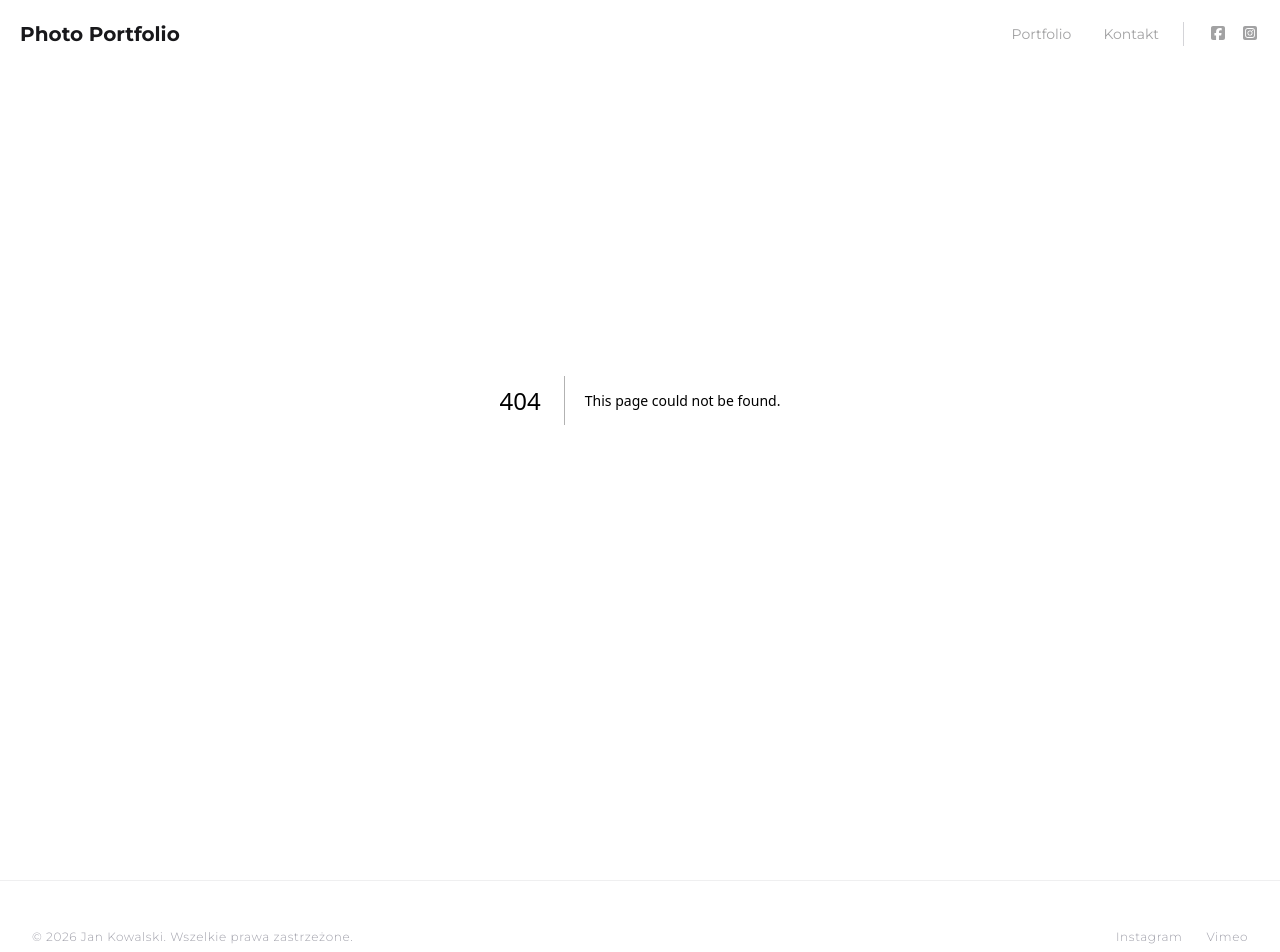
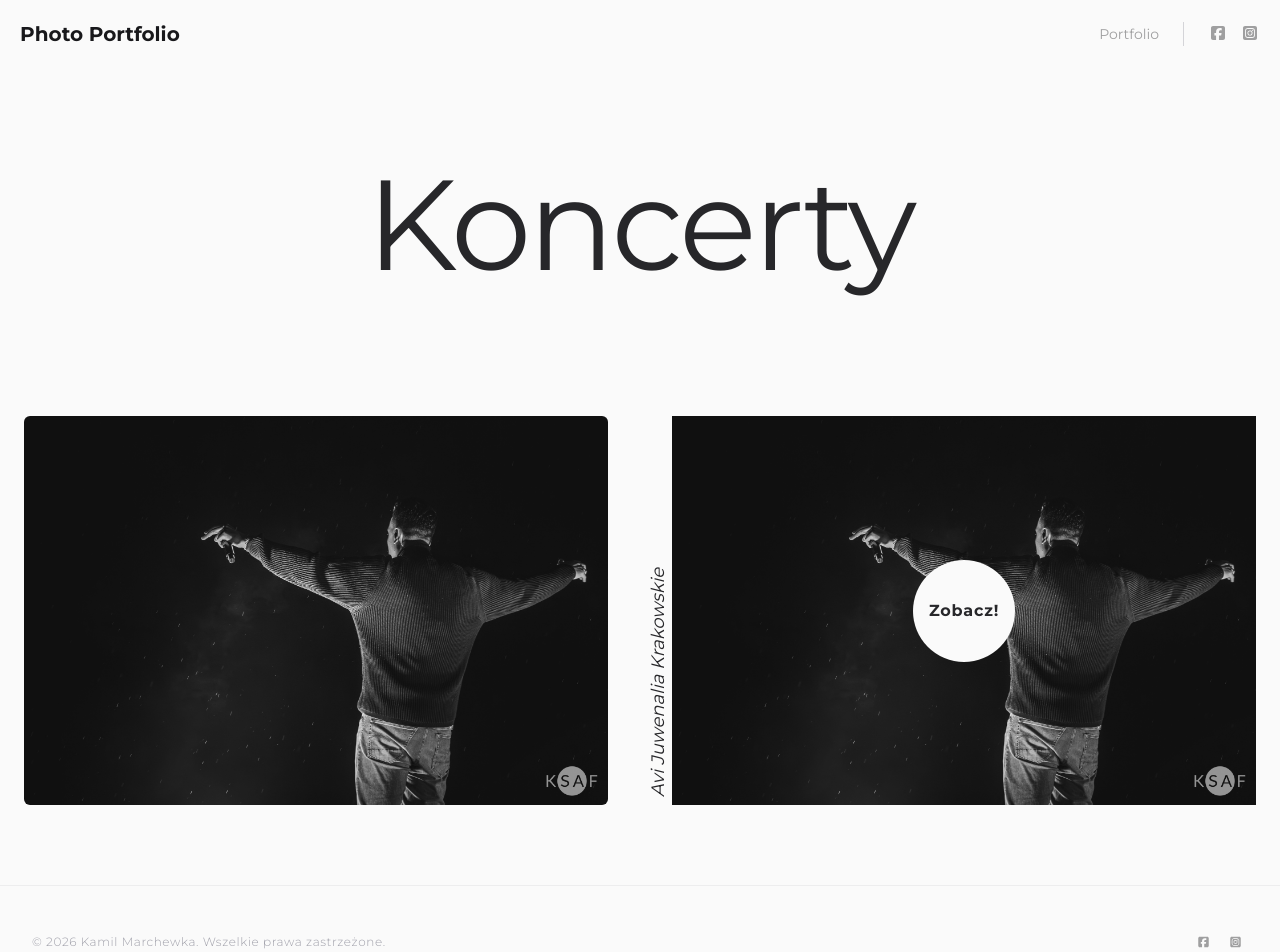
Before and after one commit to kamilmarchewka/KM_photo_portfolio, a Next.js app: page /koncerty in a window 1280 px wide. Before the commit this address had no page. Shown: the top 952 px of the page. Built offline with nearby package versions, Linux system fonts and the light colour scheme.

Commit message:
magnetic cursor initial setup

```diff
--- a/app/globals.css
+++ b/app/globals.css
@@ -8,8 +8,3 @@
     var(--font-montserrat-normal), var(--font-montserrat-italic), ui-sans-serif,
     system-ui;
 }
-
-body {
-  background: var(--background);
-  color: var(--foreground);
-}
--- /dev/null
+++ b/app/koncerty/avi/page.tsx
@@ -0,0 +1,21 @@
+import Gallery from "@/components/Gallery";
+import Image from "next/image";
+import Link from "next/link";
+import { photoData } from "@/data/photos";
+
+export default function Koncerty() {
+  return (
+    <>
+      {/* Main header */}
+      <header className="relative flex flex-col items-center justify-center gap-16 pt-40 py-32">
+        {/* SVG logo with animation */}
+        <h1 className="text-6xl md:text-7xl lg:text-9xl tracking-tight text-zinc-800 font-abril-fatface">
+          Koncerty
+        </h1>
+      </header>
+      {/* Gallery */}
+
+      <Gallery photos={photoData} />
+    </>
+  );
+}
--- /dev/null
+++ b/app/koncerty/page.tsx
@@ -0,0 +1,44 @@
+import Gallery from "@/components/Gallery";
+import Image from "next/image";
+import Link from "next/link";
+import ImageHoverCard from "@/components/ImageHoverCard";
+
+export default function Koncerty() {
+  return (
+    <>
+      {/* Main header */}
+      <header className="relative flex flex-col items-center justify-center gap-16 pt-40 py-32">
+        {/* SVG logo with animation */}
+        <h1 className="text-6xl md:text-7xl lg:text-9xl tracking-tight text-zinc-800 font-abril-fatface">
+          Koncerty
+        </h1>
+      </header>
+      {/* Gallery */}
+
+      <section className="grid grid-cols-2 gap-16">
+        <ImageHoverCard />
+        <div className="relative w-full aspect-3/2 rounded-md">
+          {/* Event name */}
+          <h2 className="block px-2 text-lg text-zinc-800 left-0 bottom-0 origin-bottom-left transform -rotate-90 z-50 absolute text-nowrap italic font-normal">
+            Avi Juwenalia Krakowskie
+          </h2>
+          {/* Cover Image */}
+          <Image
+            fill
+            src="/gallery/20260516_KSAF_AGH_Avi_KMarchewka_004.jpg"
+            alt="Zdjęcie koncertowe w tle"
+          />
+          {/* Circle cursor */}
+          <span className="absolute inset-0 flex items-center justify-center">
+            <Link
+              href="/koncerty/avi"
+              className="bg-zinc-50 text-zinc-800 aspect-square px-4 rounded-full flex items-center justify-items-center font-bold tracking-wider"
+            >
+              Zobacz!
+            </Link>
+          </span>
+        </div>
+      </section>
+    </>
+  );
+}
--- a/app/layout.tsx
+++ b/app/layout.tsx
@@ -36,7 +36,7 @@ export default function RootLayout({
       lang="en"
       className={`${abrilFatface.variable} ${montserratNormal.variable} ${montserratItalic.variable} h-full antialiased`}
     >
-      <body className="min-h-full font-montserrat">
+      <body className="min-h-full font-montserrat bg-zinc-50 text-zinc-800">
         <TopBar />
         <main className="mx-auto max-w-7xl w-full px-6">{children}</main>
         <Footer />
--- a/app/page.tsx
+++ b/app/page.tsx
@@ -25,7 +25,7 @@ export default function HomePage() {
         </div>
       </header>
       {/* Section with categories */}
-      <section className="flex flex-col">
+      <section className="flex flex-col gap-8">
         {/* Concerts */}
         <div className="relative  pl-20 pr-8 pt-8 pb-7 rounded-md flex flex-col justify-center items-start gap-16">
           {/* Background photo */}
@@ -39,14 +39,50 @@ export default function HomePage() {
 
           <h2 className="text-3xl italic ">Koncerty</h2>
           <Link
+            href="/koncerty"
+            className="ml-auto inline-block rounded bg-zinc-50 px-6 py-2 text-sm font-medium text-zinc-800 hover:opacity-90 transition-opacity"
+          >
+            Zobacz galerię
+          </Link>
+        </div>
+        {/* Portraits */}
+        <div className="relative  pl-20 pr-8 pt-8 pb-7 rounded-md flex flex-col justify-center items-start gap-16">
+          {/* Background photo */}
+          <Image
+            src="/gallery/20260516_KSAF_AGH_Avi_KMarchewka_004.jpg"
+            alt="Zdjęcie koncertowe w tle"
+            layout="fill"
+            objectFit="cover"
+            className=" opacity-20 -z-10"
+          />
+
+          <h2 className="text-3xl italic ">Portrety</h2>
+          <Link
             href="/concerts"
             className="ml-auto inline-block rounded bg-zinc-50 px-6 py-2 text-sm font-medium text-zinc-800 hover:opacity-90 transition-opacity"
           >
             Zobacz galerię
           </Link>
         </div>
-        {/* Portraits */}
         {/* Automotive */}
+        <div className="relative  pl-20 pr-8 pt-8 pb-7 rounded-md flex flex-col justify-center items-start gap-16">
+          {/* Background photo */}
+          <Image
+            src="/gallery/20260516_KSAF_AGH_Avi_KMarchewka_004.jpg"
+            alt="Zdjęcie koncertowe w tle"
+            layout="fill"
+            objectFit="cover"
+            className=" opacity-20 -z-10"
+          />
+
+          <h2 className="text-3xl italic ">Motoryzacja</h2>
+          <Link
+            href="/concerts"
+            className="ml-auto inline-block rounded bg-zinc-50 px-6 py-2 text-sm font-medium text-zinc-800 hover:opacity-90 transition-opacity"
+          >
+            Zobacz galerię
+          </Link>
+        </div>
       </section>
       {/* <div className="space-y-12">
         <Gallery photos={photoData} />
--- a/components/Footer.tsx
+++ b/components/Footer.tsx
@@ -1,26 +1,35 @@
 // src/components/Footer.tsx
+import { FontAwesomeIcon } from "@fortawesome/react-fontawesome";
+import {
+  faSquareFacebook,
+  faSquareInstagram,
+} from "@fortawesome/free-brands-svg-icons";
+
 export default function Footer() {
   return (
     <footer className="w-full max-w-7xl mx-auto px-4 sm:px-6 lg:px-8 py-12 mt-20 border-t border-zinc-200/60 flex flex-col sm:flex-row justify-between items-center gap-4 text-xs text-zinc-400 tracking-wider font-light">
       <p>
-        © {new Date().getFullYear()} Jan Kowalski. Wszelkie prawa zastrzeżone.
+        &copy; {new Date().getFullYear()} Kamil Marchewka. Wszelkie prawa
+        zastrzeżone.
       </p>
-      <div className="flex gap-6">
+      <div className="flex items-center justify-end gap-3">
+        {/* Facebook */}
         <a
-          href="https://instagram.com"
+          href="https://www.facebook.com/"
           target="_blank"
-          rel="noreferrer"
-          className="hover:text-zinc-600 transition-colors"
+          rel="noopener noreferrer"
+          className="w-5 block text-zinc-900 opacity-40 hover:opacity-100 transition-opacity"
         >
-          Instagram
+          <FontAwesomeIcon icon={faSquareFacebook} />
         </a>
+        {/* Instagram */}
         <a
-          href="https://vimeo.com"
+          href="https://www.instagram.com/"
           target="_blank"
-          rel="noreferrer"
-          className="hover:text-zinc-600 transition-colors"
+          rel="noopener noreferrer"
+          className="w-5 block text-zinc-900 opacity-40 hover:opacity-100 transition-opacity"
         >
-          Vimeo
+          <FontAwesomeIcon icon={faSquareInstagram} />
         </a>
       </div>
     </footer>
--- /dev/null
+++ b/components/ImageHoverCard.tsx
@@ -0,0 +1,76 @@
+"use client";
+
+import { useState } from "react";
+import { motion, AnimatePresence } from "framer-motion";
+import Image from "next/image";
+import Link from "next/link";
+
+const ImageHoverCard = ({
+  imageUrl = "/gallery/20260516_KSAF_AGH_Avi_KMarchewka_004.jpg",
+  eventName = "Projekt",
+}) => {
+  const [mousePosition, setMousePosition] = useState({ x: 0, y: 0 });
+  const [isHovered, setIsHovered] = useState(false);
+
+  const handleMouseMove = (e: React.MouseEvent<HTMLDivElement>) => {
+    // Pobieramy pozycję kontenera na ekranie
+    const rect = e.currentTarget.getBoundingClientRect();
+
+    // Obliczamy pozycję myszy względem lewego górnego rogu kontenera
+    setMousePosition({
+      x: e.clientX - rect.left,
+      y: e.clientY - rect.top,
+    });
+  };
+
+  return (
+    <div
+      onMouseMove={handleMouseMove}
+      onMouseEnter={() => setIsHovered(true)}
+      onMouseLeave={() => setIsHovered(false)}
+      className="relative w-full aspect-3/2 rounded-md overflow-hidden"
+    >
+      {/* Cover Image */}
+      <Image
+        fill
+        src={imageUrl}
+        alt={eventName}
+        className={`transform ${isHovered ? "scale-105" : "scale-100"} transition-transform duration-1000`}
+      />
+
+      {/* Kółko podążające za kursem (AnimatePresence odpowiada za animację exit) */}
+      <AnimatePresence>
+        {isHovered && (
+          <motion.span
+            className="absolute flex items-center justify-center transform -translate-x-1/2 -translate-y-1/2"
+            initial={{ scale: 0, opacity: 0 }}
+            animate={{
+              scale: 1,
+              opacity: 1,
+              x: mousePosition.x, // 48 to połowa szerokości kółka (w-24 = 96px), aby kursor był idealnie na środku
+              y: mousePosition.y, // 48 to połowa wysokości kółka
+            }}
+            exit={{ scale: 0, opacity: 0 }}
+            transition={{
+              opacity: { delay: 0.2 },
+              duration: 0.1,
+              type: "spring",
+              stiffness: 150,
+              damping: 15,
+              mass: 0.2,
+            }}
+          >
+            <Link
+              href="/koncerty/avi"
+              className="bg-zinc-50 text-zinc-800 aspect-square px-4 rounded-full flex items-center justify-items-center font-bold tracking-wider"
+            >
+              Zobacz!
+            </Link>
+          </motion.span>
+        )}
+      </AnimatePresence>
+    </div>
+  );
+};
+
+export default ImageHoverCard;
--- a/components/TopBar.tsx
+++ b/components/TopBar.tsx
@@ -7,7 +7,7 @@ import {
 } from "@fortawesome/free-brands-svg-icons";
 export default function TopBar() {
   return (
-    <nav className="fixed top-0 left-0 w-full p-5 grid grid-cols-[auto_1fr_auto_auto] items-center justify-items-end gap-6 z-999">
+    <nav className="fixed bg-zinc-50 top-0 left-0 w-full p-5 grid grid-cols-[auto_1fr_auto_auto] items-center justify-items-end gap-6 z-999">
       {/* Logo */}
       <div className="flex items-center">
         <Link href="/" className="text-xl font-bold text-zinc-900">
@@ -18,18 +18,10 @@ export default function TopBar() {
       <ul className="flex items-center justify-center gap-8">
         <li>
           <Link
-            href="/concerts"
+            href="/"
             className="text-sm text-zinc-900 opacity-40 hover:opacity-100 transition-opacity"
           >
             Portfolio
-          </Link>
-        </li>
-        <li>
-          <Link
-            href="/portraits"
-            className="text-sm text-zinc-900 opacity-40 hover:opacity-100 transition-opacity"
-          >
-            Kontakt
           </Link>
         </li>
       </ul>
```
Also changed, not shown: components/Gallery.tsx (+2 -8 lines).
